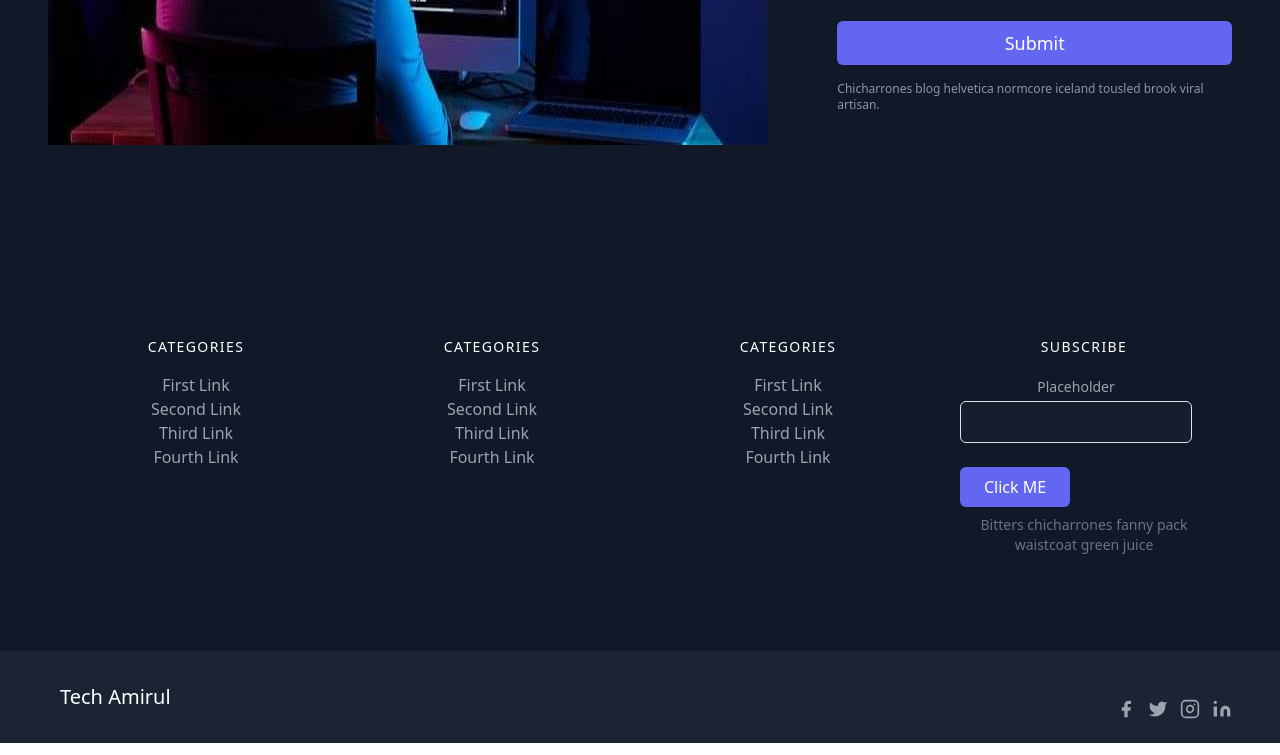
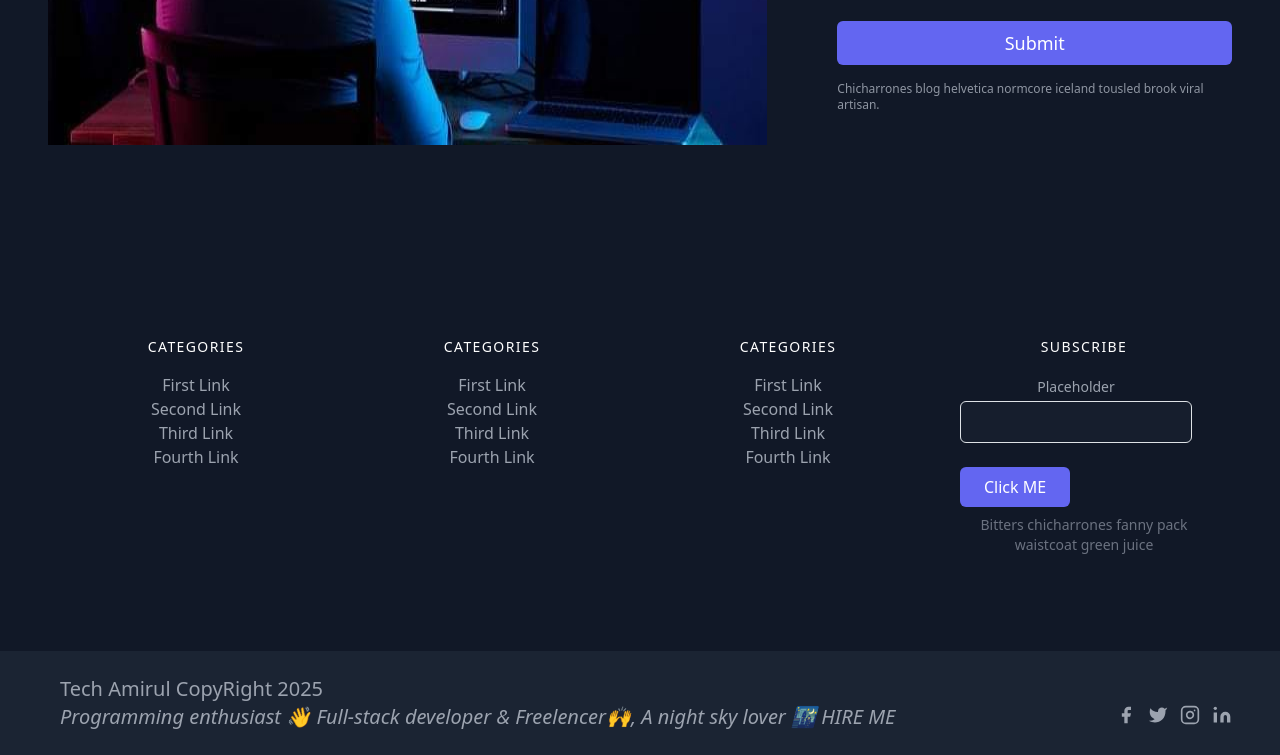
Before and after one commit to amirulislam26/tailwind-css-animation, a plain HTML site: page index.html in a window 1280 px wide. Shown: the part 8350-9105 px from the top of the page. Drawn offline with nearby package versions, Linux system fonts and the light colour scheme.

Commit message:
added my footer and my system commit

```diff
--- a/index.html
+++ b/index.html
@@ -794,10 +794,8 @@
   <div class="bg-gray-800 bg-opacity-75">
     <div class="container px-5 py-6 mx-auto flex items-center sm:flex-row flex-col">
       <a class="flex title-font font-medium items-center md:justify-start justify-center text-white">
-
-        <span class="ml-3 text-xl">Tech Amirul</span>
       </a>
-
+      <span class="ml-3 text-xl">Tech Amirul CopyRight 2025 <br> <i>Programming enthusiast 👋 Full-stack developer & Freelencer🙌, A night sky lover 🌃 HIRE ME</i></span>
       <span class="inline-flex sm:ml-auto sm:mt-0 mt-4 justify-center sm:justify-start">
         <a class="text-gray-400">
           <svg fill="currentColor" stroke-linecap="round" stroke-linejoin="round" stroke-width="2" class="w-5 h-5" viewBox="0 0 24 24">
```
